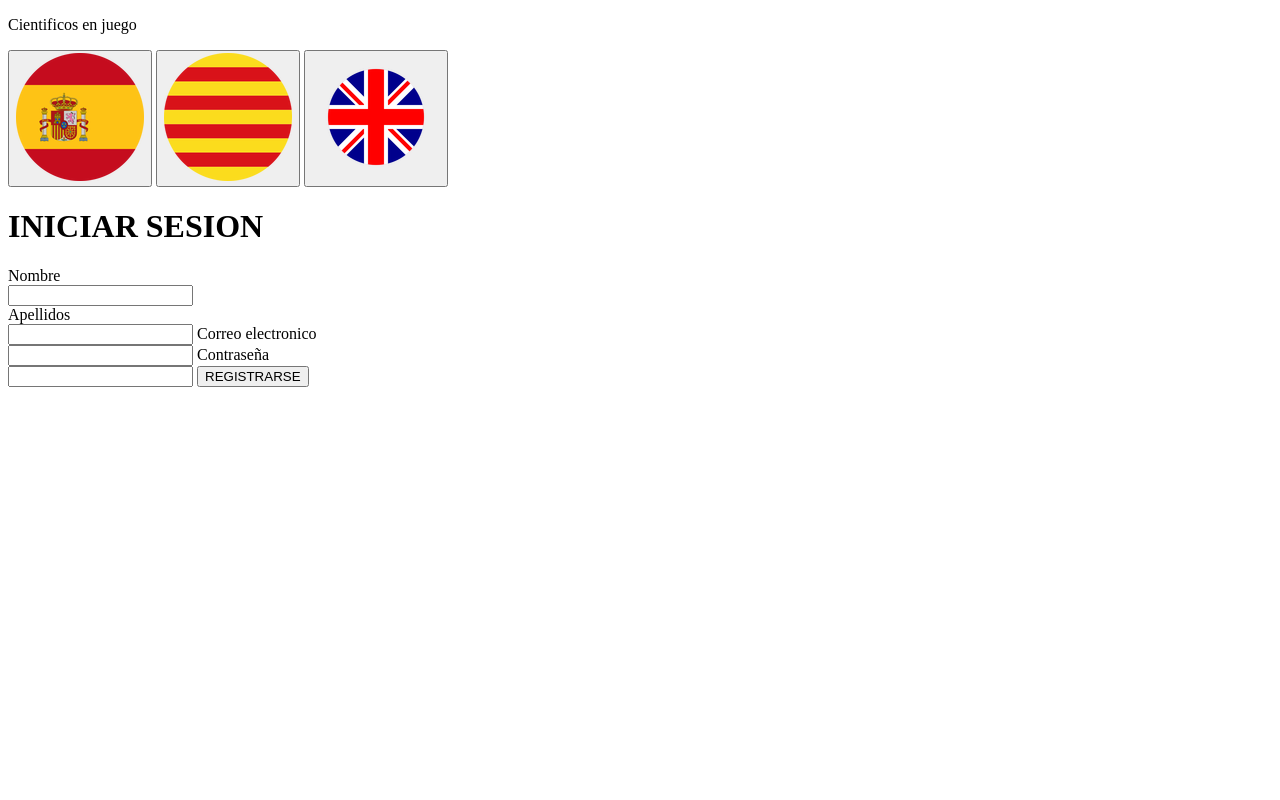
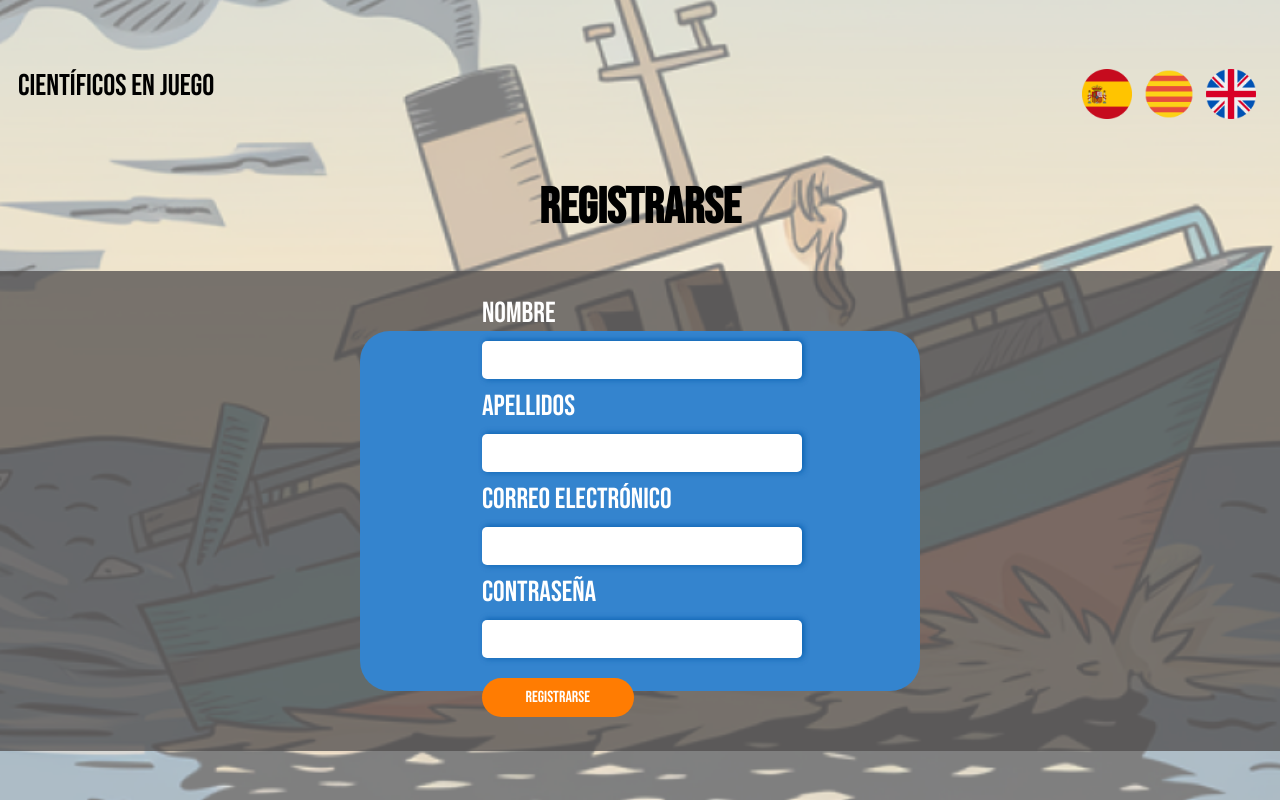
Before and after one commit to jfelixg123/proyecto-cientifiks, a PHP site: page /register.html in a window 1280 px wide. Run offline with PHP 8.4, Linux system fonts and the light colour scheme.

Commit message:
Cambios html, css y imagenes

```diff
--- a/register.html
+++ b/register.html
@@ -1,42 +1,95 @@
 <!DOCTYPE html>
-<html lang="en">
-
+<html lang="es">
 <head>
     <meta charset="UTF-8">
     <meta name="viewport" content="width=device-width, initial-scale=1.0">
-    <title>Register</title>
+    <link rel="preconnect" href="https://fonts.googleapis.com">
+    <link rel="preconnect" href="https://fonts.gstatic.com" crossorigin>
+    <link href="https://fonts.googleapis.com/css2?family=Bebas+Neue&display=swap" rel="stylesheet">
+    <link rel="stylesheet" href="style.css">
+    <title>Login</title>
 </head>
+<body>
 
-<body>
     <nav>
-        <p>Cientificos en juego</p>
+        <p id="nav-title">Científicos en juego</p>
 
-        <div>
-            <button type="submit"><img src="imagenes/3253482-flag-spain-icon_106784.ico" alt=""></button>
-            <button><img src="imagenes/3253480-catalonia-icon-flag_106770.ico" alt=""></button>
-            <button><img src="imagenes/united_kingdom_gb_gbr_flag_icon_255824.ico" alt=""></button>
+        <div class="cambioIdioma">
+            <button onclick="changeLanguage('es')"><img src="imagenes/mundo.png" alt=""></button>
+            <button onclick="changeLanguage('ca')"><img src="imagenes/bandera.png" alt=""></button>
+            <button onclick="changeLanguage('en')"><img src="imagenes/reino-unido.png" alt=""></button>
         </div>
-
     </nav>
 
-    <h1>INICIAR SESION</h1>
+    <h1 id="login-title">REGISTRARSE</h1>
+    <div class="container">
+        <div class="capa1"></div>
+        <div class="login-container">
+            <form action="">
 
-    <form action="">
-        <label for="">Nombre</label>
-        <br>
-        <input type="text">
-        <br>
-        <label for="">Apellidos</label>
-        <br>
-        <input type="text">
-        <label for="">Correo electronico</label>
-        <br>
-        <input type="text">
-        <label for="">Contraseña</label>
-        <br>
-        <input type="text">
-        <button type="submit">REGISTRARSE</button>
-    </form>
+                <label id="name-label" for="name">Nombre</label>
+                <br>
+                <input type="name" id="name" required>
+
+                <br>
+
+                <label id="surname-label" for="surname">Apellidos</label>
+                <br>
+                <input type="surname" id="surname" required>
+
+                <br>
+
+                <label id="email-label" for="email">Correo  electrónico</label>
+                <br>
+                <input type="email" id="email" required>
+
+                <br>
+
+                <label id="password-label" for="password">Contraseña</label>
+                <br>
+                <input type="password" id="password" required>
+
+                <button type="button" id="register-button"><a href="/register.html" rel="noopener noreferrer">REGISTRARSE</a></button>
+            </form>
+        </div>
+    </div>
+
+    <script>
+        const texts = {
+            es: {
+                title: "Científicos en juego",
+                loginTitle: "INICIAR SESIÓN",
+                emailLabel: "Correo",
+                passwordLabel: "Contraseña",
+                loginButton: "INICIAR SESIÓN",
+                registerButton: "REGISTRARSE"
+            },
+            ca: {
+                title: "Científics en joc",
+                loginTitle: "INICIAR SESSIÓ",
+                emailLabel: "Correu",
+                passwordLabel: "Contrasenya",
+                loginButton: "INICIAR SESSIÓ",
+                registerButton: "REGISTRAR-SE"
+            },
+            en: {
+                title: "Scientists in Play",
+                loginTitle: "LOGIN",
+                emailLabel: "Email",
+                passwordLabel: "Password",
+                loginButton: "LOGIN",
+                registerButton: "REGISTER"
+            }
+        };
+
+        function changeLanguage(lang) {
+            document.getElementById("nav-title").innerText = texts[lang].title;
+            document.getElementById("login-title").innerText = texts[lang].loginTitle;
+            document.getElementById("email-label").innerText = texts[lang].emailLabel;
+            document.getElementById("password-label").innerText = texts[lang].passwordLabel;
+            document.getElementById("login-button").innerText = texts[lang].loginButton;
+            document.getElementById("register-button").innerText = texts[lang].registerButton;
+        }
+    </script>
 </body>
-
 </html>
--- a/style.css
+++ b/style.css
@@ -1,8 +1,13 @@
 body{
-    background-image: none;
+    background-image: url('/imagenes/barco\ 3.png');
+    background-size: cover; /* Ajusta la imagen para cubrir todo el fondo */
+    background-position: center; /* Centra la imagen */
+    background-repeat: no-repeat; /* Evita que la imagen se repita */
+    font-family: "Bebas Neue", sans-serif;
 }
-.container2{
-    padding-top: 90px;
+p{
+    font-size: 30px;
+
 }
 .container {
     display: flex;
@@ -10,12 +15,23 @@ body{
     align-items: center; /* Centrar verticalmente */
     height: 60vh; /* Altura completa de la ventana */
     width: 100%;
+}
+.capa1{
+    display: flex;
+    justify-content: center;
+    align-items: center;
+    height: 60vh;
+    width: 100%;
     background-color: #4F4C4C;
-    opacity: 70%;
+    opacity: 75%;
+    position: absolute;
+    top: 50;
+    z-index: 1;
 }
 .login-container{
     display: flex;
     justify-content: center;
+    flex-direction: column;
     align-items: center;
     width: 500px;
     height: 300px;
@@ -23,7 +39,9 @@ body{
     border-radius: 30px;
     background-color: #3484CE;
     color: white;
-
+    position: relative;
+    z-index: 2;
+    font-size: 29px;
 }
 .login-container button{
     width: 48%;
@@ -34,8 +52,10 @@ body{
     font-size: 16px;
     background-color: #FF7C02;
     color: white;
+    font-family: "Bebas Neue", sans-serif;
 }
-input[type="email"], input[type="password"] {
+input[type="email"], input[type="password"],  input[type="name"],  input[type="surname"]{
+
     width: 95%;
     padding: 10px;
     margin: 10px 0;
@@ -46,6 +66,7 @@ input[type="email"], input[type="password"] {
 }
 h1{
     text-align: center;
+    font-size: 50px;
 }
 nav button{
     background-color: transparent;
@@ -59,3 +80,17 @@ img{
     justify-content: right; /* Centrar horizontalmente */
     align-items: center; /* Centrar verticalmente */
 }
+nav {
+    display: flex; /* Habilita flexbox */
+    justify-content: space-between; /* Espacio entre los elementos */
+    align-items: flex-start; /* Alinea los elementos al inicio (parte superior) */
+    padding: 10px; /* Espacio alrededor */
+}
+
+nav p, .cambioIdioma {
+    margin-top: 50px; /* Ajusta este valor según lo que necesites */
+}
+a{
+ text-decoration: none;
+ color: white;
+}
```
Also changed, not shown: login.html (+56 -18 lines), scoreboard.html (deleted, +0 -83 lines), imagenes/3253480-catalonia-icon-flag_106770.ico (deleted), imagenes/3253482-flag-spain-icon_106784.ico (deleted), imagenes/bandera.png (added), imagenes/barco 3.png (added), imagenes/mundo.png (added), imagenes/reino-unido.png (added), imagenes/united_kingdom_gb_gbr_flag_icon_255824.ico (deleted).
